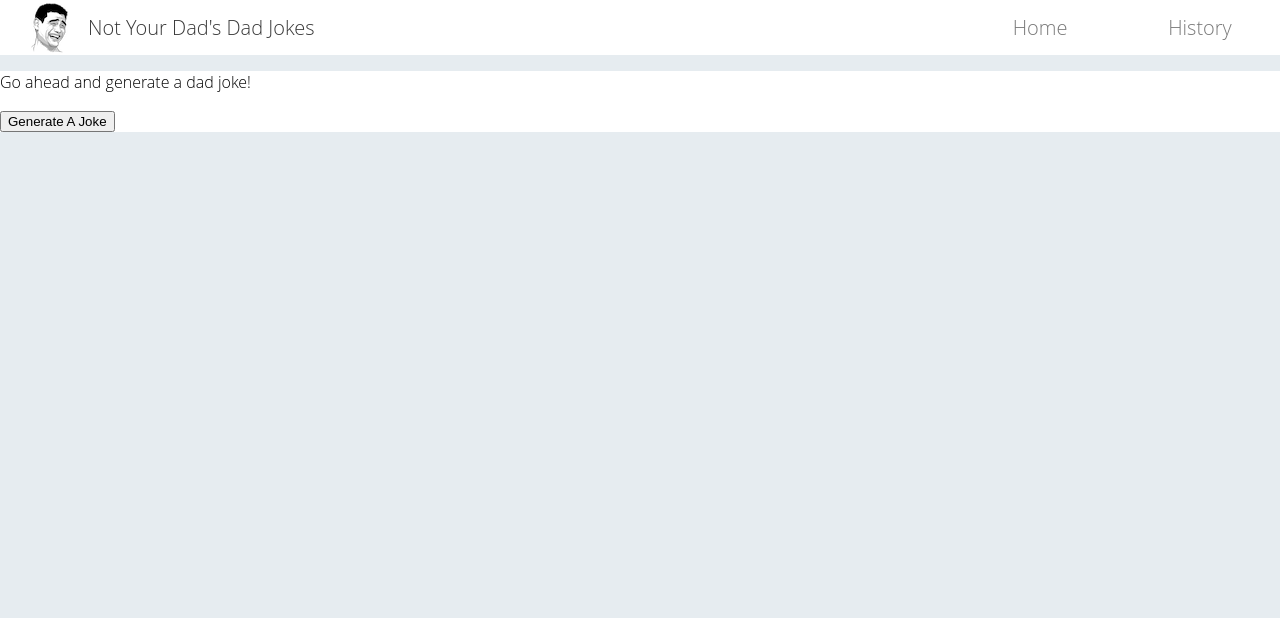
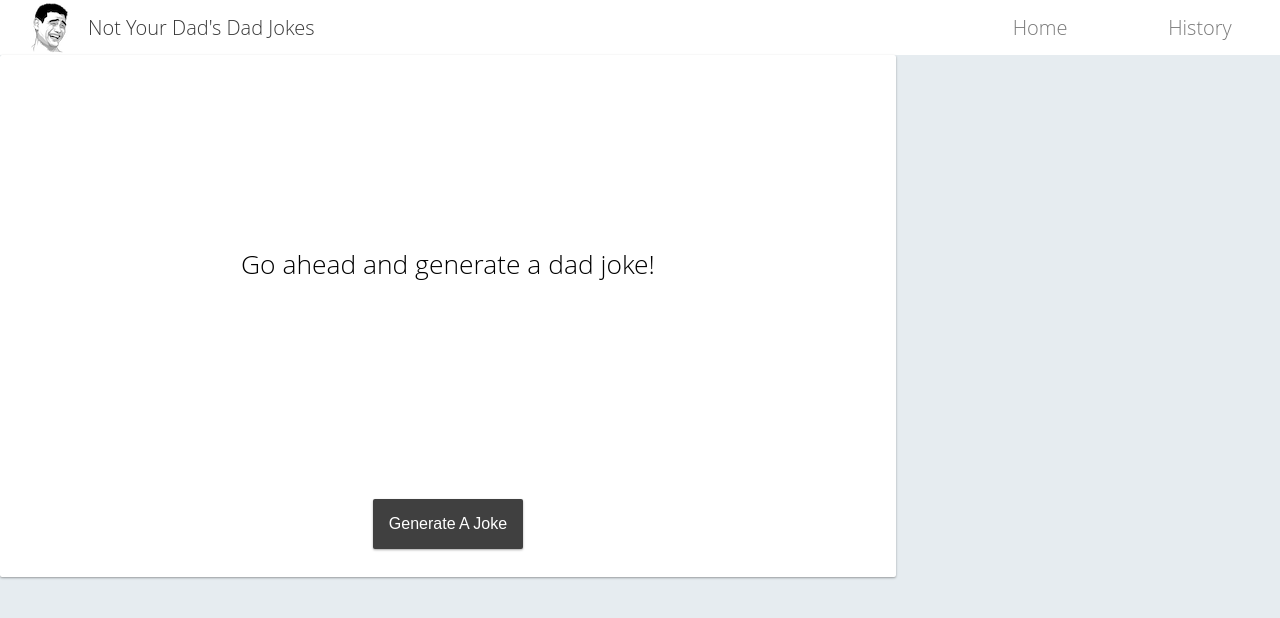
Before and after one commit to vangny/not-your-dads-dad-jokes, a React app: page / in a window 1280 px wide. Shown: the top 618 px of the page. Built offline with nearby package versions, Linux system fonts and the light colour scheme.

Commit message:
polish css for JokeGenerator component

```diff
--- a/client/src/styles/generator.css
+++ b/client/src/styles/generator.css
@@ -1,3 +1,48 @@
 .joke-container {
   background-color: #ffffff;
+  height: 70%;
+  width: 70%;
+  display: grid;
+  grid-template-rows: 4fr 1fr;
+  grid-template-areas: 'joke'
+                       'button';
+  box-shadow: 0 1px 3px rgba(0,0,0,0.12), 0 1px 2px rgba(0,0,0,0.24);
+  border-radius: 2px;
 }
+
+.joke-text-container {
+  grid-area: joke;
+  display: flex;
+  align-items: center;
+  justify-content: center;
+}
+
+.joke-text-container > p {
+  padding: 2em;
+  font-size: 1.65em;
+}
+
+.joke-button-container {
+  grid-area: button;
+  display: flex;
+  align-items: center;
+  justify-content: center;
+}
+
+button {
+  text-align: center;
+  text-decoration: none;
+  font-size: 1em;
+  padding: 1em;
+  color: #ffffff;
+  background-color: #404040;
+  border: none;
+  border-radius: 2px;
+  cursor: pointer;
+  box-shadow: 0 1px 3px rgba(0,0,0,0.12), 0 1px 2px rgba(0,0,0,0.24);
+}
+
+button:focus {
+  outline: none;
+  border: none;
+}
```
